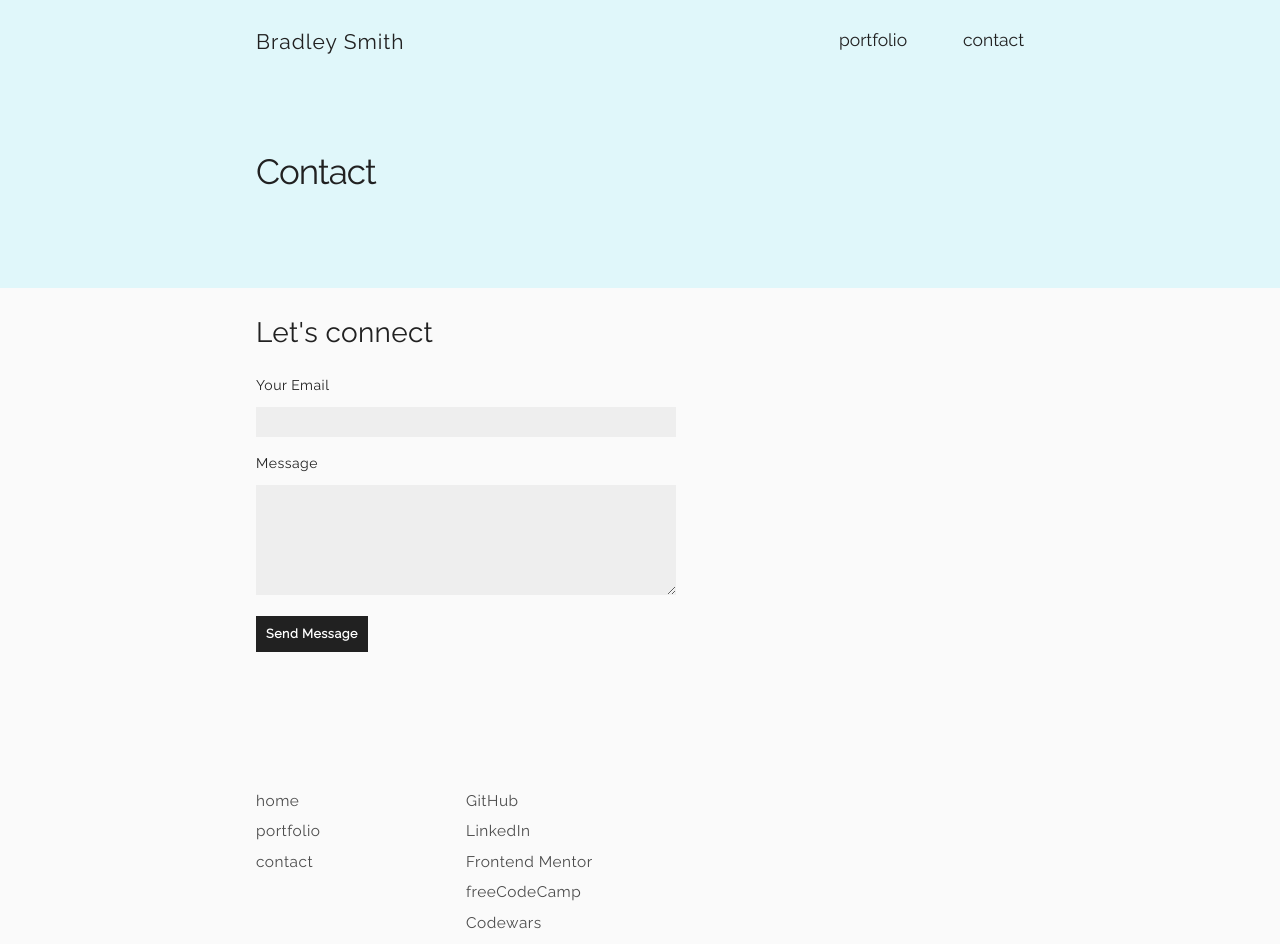
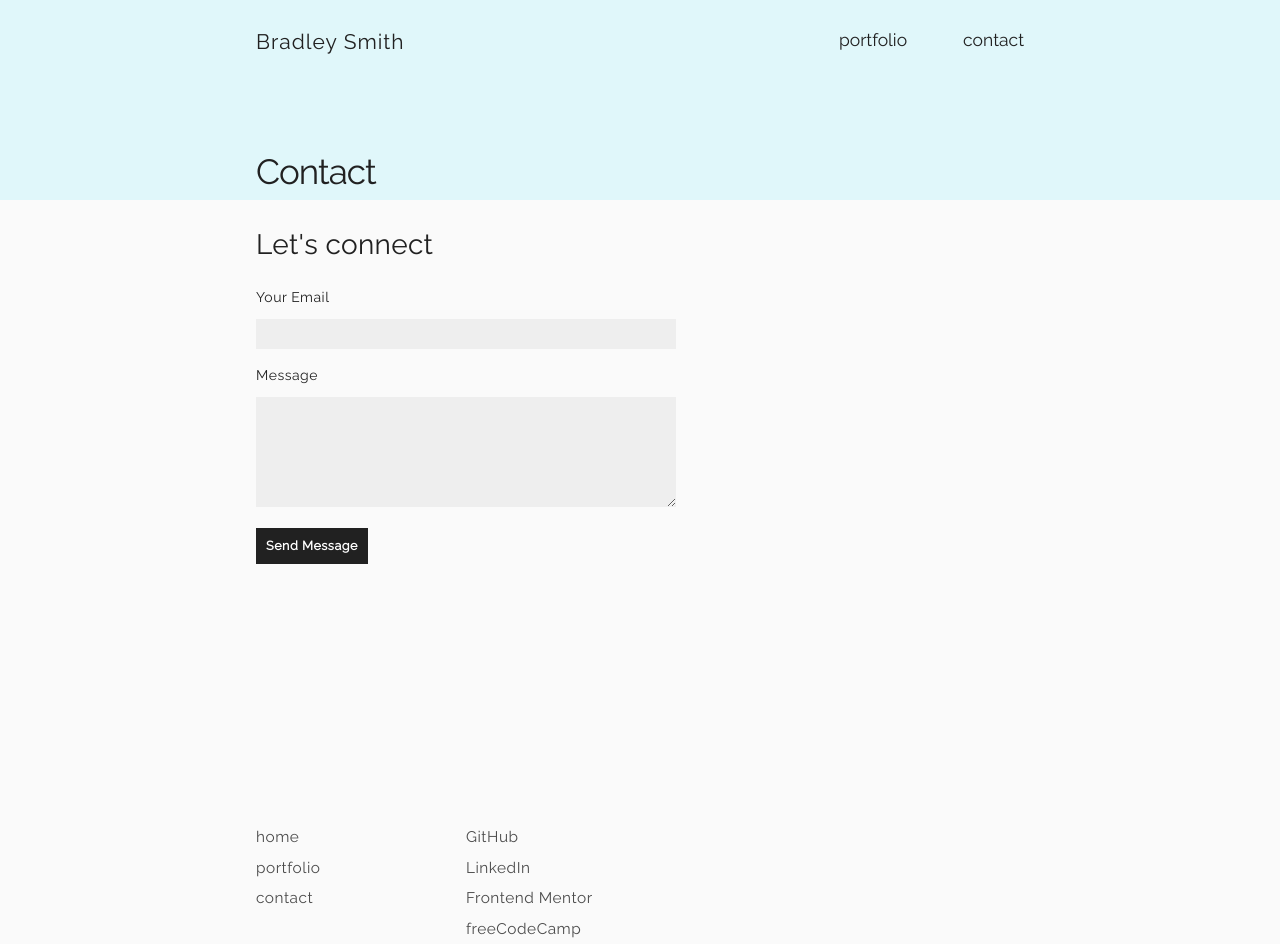
Before and after one commit to bradleyhop/simple-portfolio, a Vue app: page /contact in a window 1280 px wide. Shown: the top 944 px of the page. Built offline with nearby package versions, Linux system fonts and the light colour scheme.

Commit message:
fix header spacing; styling touchups; push footer offpage

```diff
--- a/src/assets/style/main.scss
+++ b/src/assets/style/main.scss
@@ -52,9 +52,22 @@ html {
   }
 }
 
-body {
-  min-height: 100dvh;
-  min-height: 100vh;
+main {
+  // min height for header is 17vh; push footer to bottom; see PagerHeader.vue
+  min-height: 83dvh;
+  min-height: 83vh;
+
+  @include tablet-breakpoint {
+    // header 25vh
+    min-height: 75dvh;
+    min-height: 75vh;
+  }
+
+  @include desktop-breakpoint {
+    // min height for header is 30vh
+    min-height: 70dvh;
+    min-height: 70vh;
+  }
 }
 
 // remain responsive
@@ -100,8 +113,13 @@ button {
   text-decoration: none;
 }
 
+// hide web content when mobile menu is displayed; invoked by menu component
 .hideMain {
   & main {
     display: none;
   }
 }
+
+// margin for last element of page to push give space to footer; only use when
+// content doesn't take up at least 100vh
+$footer-push: 7rem;
--- a/src/components/articles/MostRecentProjects.vue
+++ b/src/components/articles/MostRecentProjects.vue
@@ -96,7 +96,7 @@ export default {
 
       .recent-item-heading {
         color: $green-900;
-        letter-spacing: 0.5px;
+        letter-spacing: 1px;
         margin-bottom: 1rem;
         min-width: 20rem;
       }
--- a/src/components/menu/MobileNav.vue
+++ b/src/components/menu/MobileNav.vue
@@ -98,10 +98,11 @@ export default {
 .list-container {
   display: flex;
   flex-direction: column;
+  height: 100dvh;
   height: 100vh;
-  height: 100dvh;
   align-items: center;
   justify-content: center;
+  margin-top: -6dvh;
   margin-top: -6vh;
 }
 
@@ -118,6 +119,7 @@ export default {
     display: flex;
     justify-content: flex-end;
     align-items: center;
+    min-height: 6dvh;
     min-height: 6vh;
 
     .close-button {
--- a/src/components/persistent/PageHeader.vue
+++ b/src/components/persistent/PageHeader.vue
@@ -51,10 +51,17 @@ $nav-border-line: 3px solid #fff;
 .port-header {
   background: $lightest-blue;
   margin-bottom: 2rem;
+  min-height: 17dvh;
   min-height: 17vh;
 
   @include tablet-breakpoint {
-    min-height: 36vh;
+    min-height: 25dvh;
+    min-height: 25vh;
+  }
+
+  @include desktop-breakpoint {
+    min-height: 30dvh;
+    min-height: 30vh;
   }
 }
 
@@ -63,12 +70,12 @@ $nav-border-line: 3px solid #fff;
   display: flex;
   flex-direction: row;
   justify-content: space-between;
+  min-height: 6dvh;
   min-height: 6vh;
-  min-height: 6dvh;
 
   @include tablet-breakpoint {
+    min-height: 10dvh;
     min-height: 10vh;
-    min-height: 10dvh;
   }
 
   .home-link {
@@ -98,6 +105,7 @@ $nav-border-line: 3px solid #fff;
 }
 
 .mobile-nav {
+  min-height: 6dvh;
   min-height: 6vh;
   display: flex;
   justify-content: flex-end;
--- a/src/components/persistent/SiteFooter.vue
+++ b/src/components/persistent/SiteFooter.vue
@@ -112,12 +112,8 @@ export default {
 footer {
   align-items: center;
   justify-content: center;
-  padding: 7rem 0 1rem 0;
+  margin-bottom: 1rem;
   font-size: 0.9rem;
-
-  @include tablet-breakpoint {
-    padding: 10rem 0 1rem 0;
-  }
 }
 
 .footer-list-container {
--- a/src/views/ContactMe.vue
+++ b/src/views/ContactMe.vue
@@ -120,10 +120,6 @@ export default {
 </template>
 
 <style lang="scss">
-main {
-  min-height: 40vh;
-}
-
 .contact-tagline {
   font-size: 2rem;
   font-weight: lighter;
--- a/src/views/HomeView.vue
+++ b/src/views/HomeView.vue
@@ -61,7 +61,9 @@ export default {
         </p>
       </article>
 
+      <div class="recent-project-container">
       <MostRecentProjects />
+      </div>
     </div>
   </main>
 
@@ -168,11 +170,8 @@ $shift-content-left: 5vw;
     padding-left: $shift-left !important;
   }
 }
-/*
- *
- * .long-pic {
- *   width: 350px;
- *   height: auto;
- * }
- */
+
+.recent-project-container {
+  margin-bottom: $footer-push;
+}
 </style>
--- a/src/views/NotFound.vue
+++ b/src/views/NotFound.vue
@@ -28,8 +28,8 @@ export default {
   display: flex;
   flex-direction: column;
   justify-content: center;
+  min-height: 100dvh;
   min-height: 100vh;
-  min-height: 100dvh;
   text-align: center;
 }
 
--- a/src/views/SitePortfolio.vue
+++ b/src/views/SitePortfolio.vue
@@ -386,4 +386,8 @@ $nav-border-line: 3px solid #fff;
   display: flex;
   justify-content: center;
 }
+
+.portfolio-container {
+  margin-bottom: $footer-push;
+}
 </style>
```
